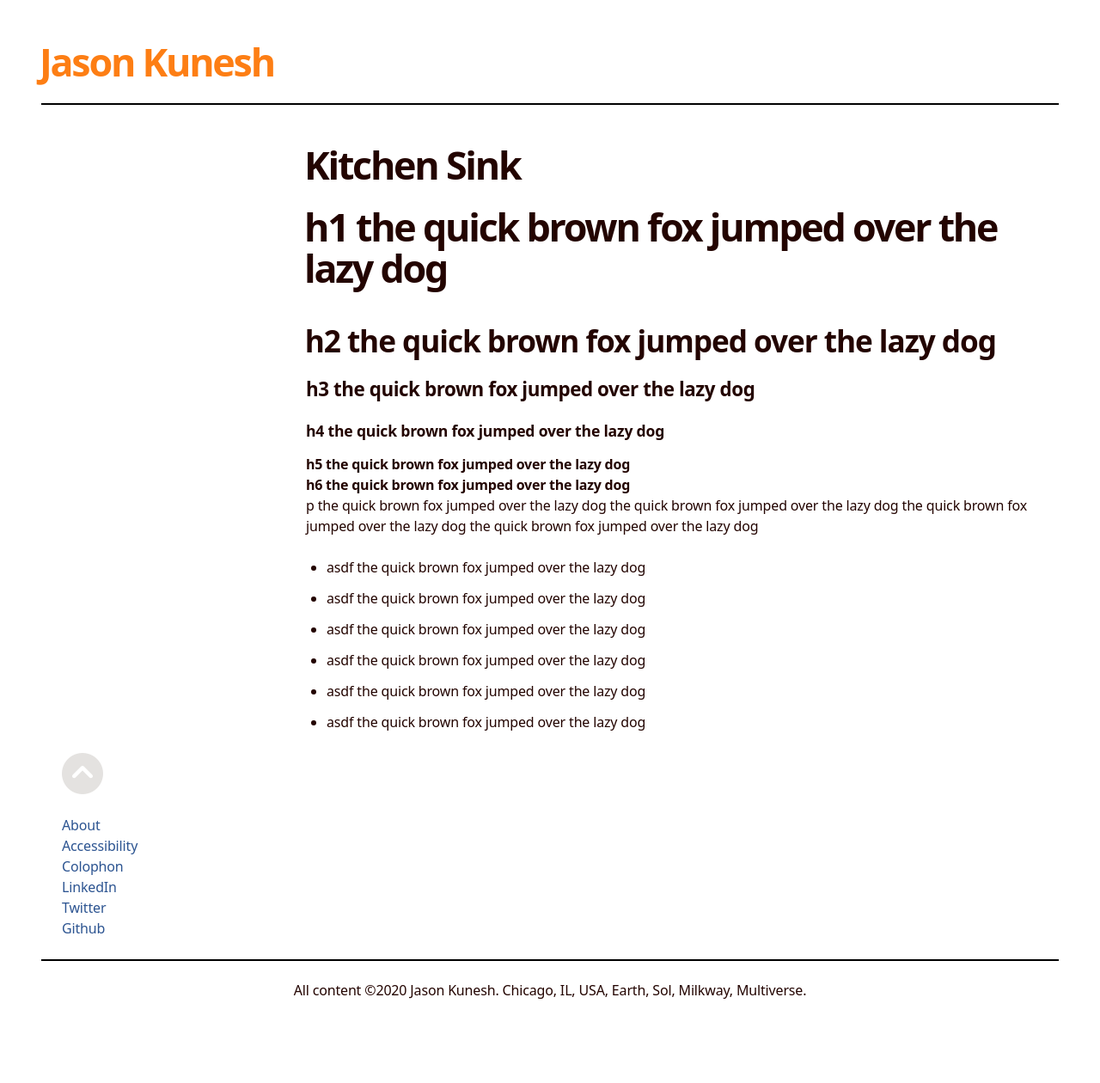
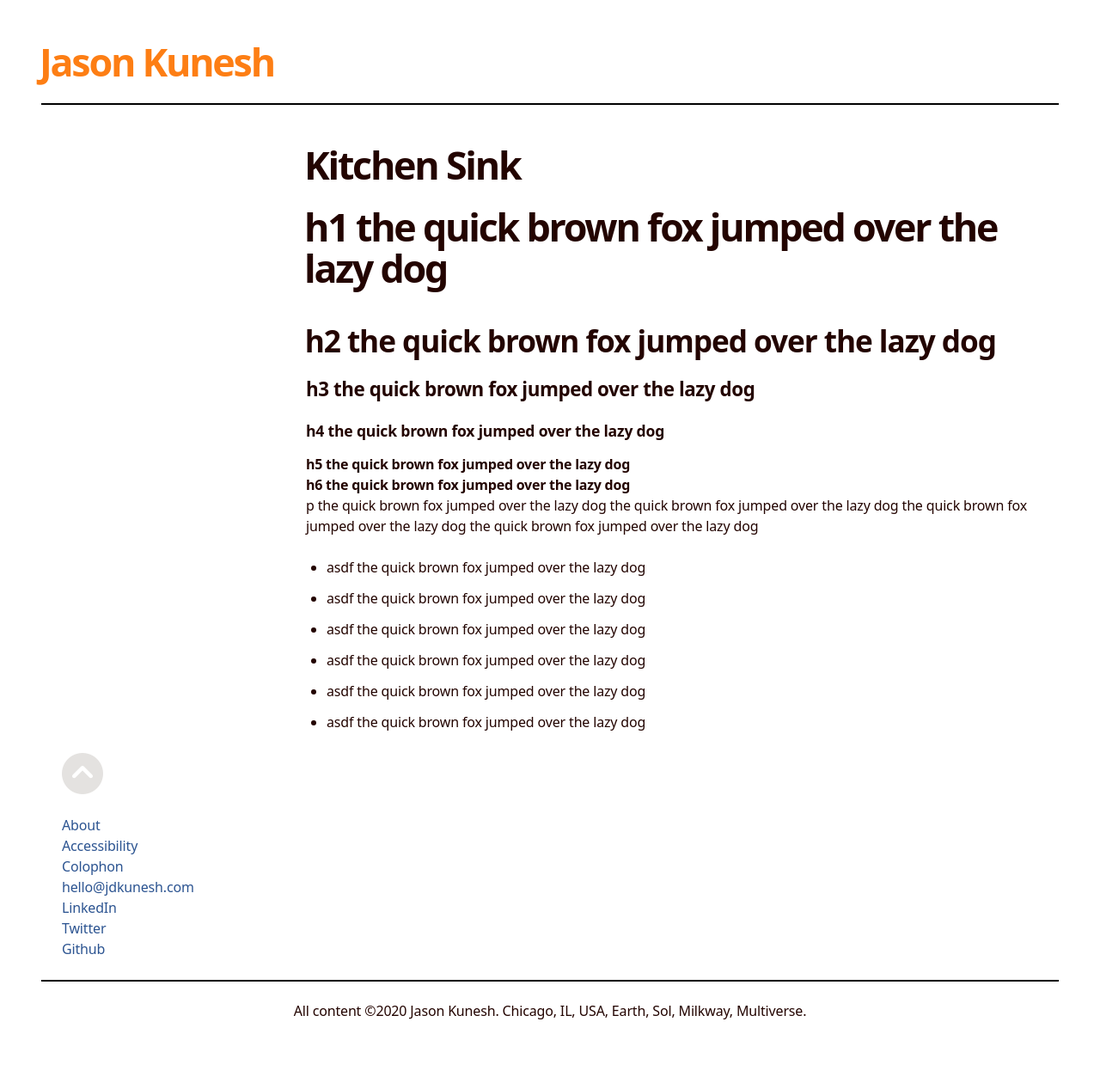
Before and after one commit to jdkunesh/jdkunesh.github.io, a Jekyll site: the page built from sink.md, in a window 1280 px wide. Shown: the whole page at 86% size. Built offline with Jekyll 4.4.1, drawn with Linux system fonts in a browser that asks for light colours; nearby versions of some CDN libraries; some web fonts are replaced; before the commit the page ends 1236 px from its top, so only the background shows below that.

```diff
--- a/_data/navigation.yml
+++ b/_data/navigation.yml
@@ -7,6 +7,9 @@
     url: /accessibility
   - text: Colophon
     url: /colophon
+  - text: hello@jdkunesh.com
+    url: mailto://hello@jdkunesh.com?subject=Hello!
+    external: true
   - text: LinkedIn
     url: http://www.linkedin.com/in/jdkunesh/
     external: true
--- a/css/jdk20v1.scss
+++ b/css/jdk20v1.scss
@@ -82,7 +82,6 @@
 $brand-color:                $primary-color;
 
 
-
 // FUNCTIONAL COLORS (WHERE STYLE MEETS SEMANTICS)
 $background-color:           $white;
 $text-color:                 $secondary-color;
@@ -97,6 +96,10 @@
 
 body {
     background-color: $background-color;
+    color: $sepia;
+}
+
+hr {
     color: $sepia;
 }
 
```
Also changed, not shown: index.html (+3 -20 lines).
